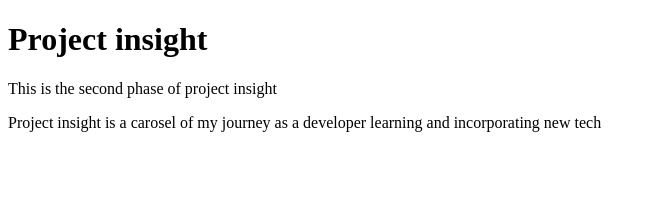
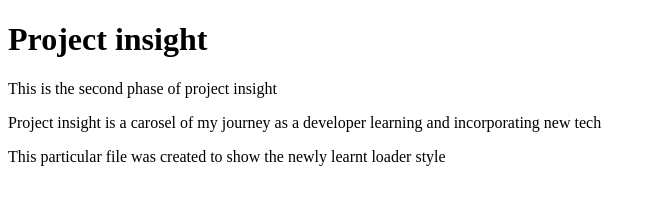
Before and after one commit to princedanieljohn39/Project-insight-2, a plain HTML site: page index.html in a window 1280 px wide. Shown: the whole page, without its empty margins (0-656 px from the left). Drawn offline with Linux system fonts and the light colour scheme.

Commit message:
Update index.html

```diff
--- a/index.html
+++ b/index.html
@@ -23,6 +23,8 @@
         <p>
             Project insight is a carosel of my journey as a developer learning and incorporating new tech
         </p>
+        <p>
+            This particular file was created to show the newly learnt loader style</p>
     </div>
     <div class="loader-wrapper">
        <div class="loader">
```
